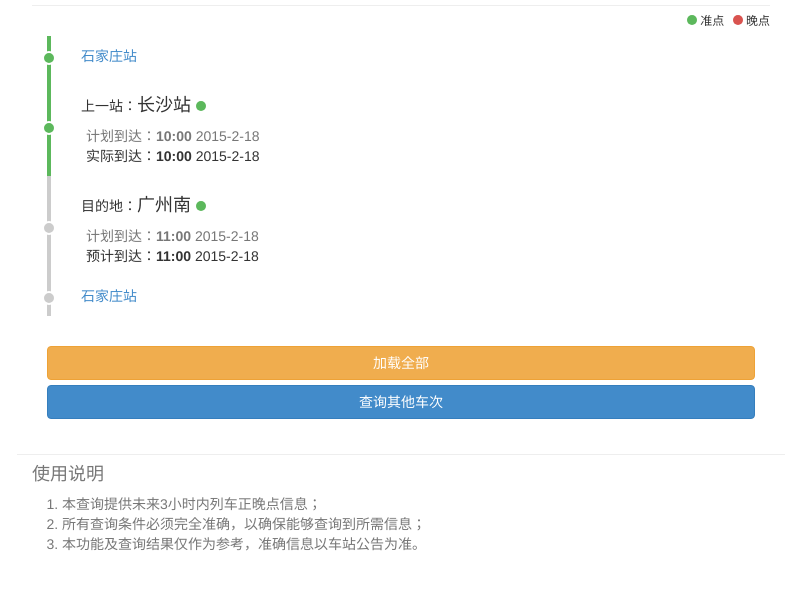
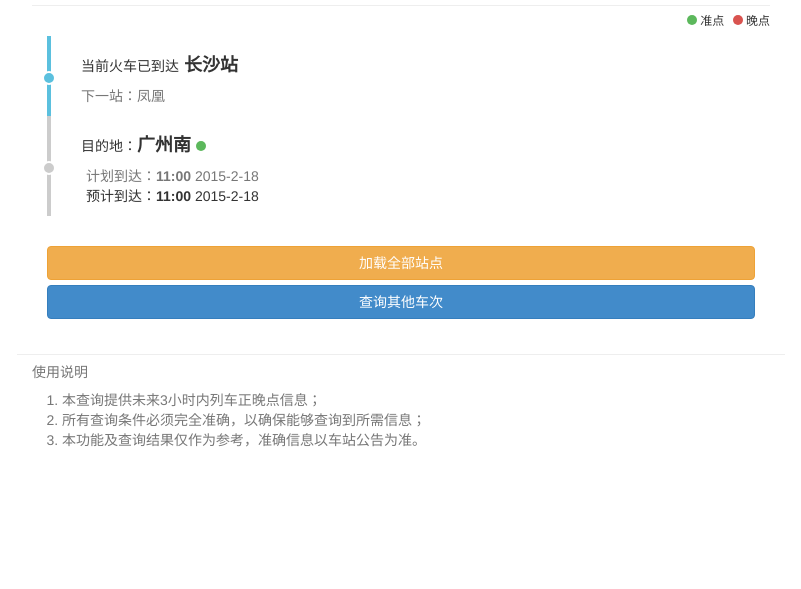
Before and after one commit to SingleByte/TrainStatus, a website: page frontend/index.html in a window 1280 px wide. Shown: the part 67-656 px from the top of the page, without its empty margins (239-1040 px from the left). Drawn offline with Linux system fonts and the light colour scheme.

Commit message:
update by lightingdeng
更新车站列表的内容，更新部分样式

```diff
--- a/frontend/index.html
+++ b/frontend/index.html
@@ -30,50 +30,44 @@
       <ul class="list" id="List">
         <li class="item finished">
           <span class="bubble timepoint"></span>
-          <a class="station" href="javascript:;" data-role="Station">石家庄站</a>
-        </li>
-        <li class="item finished">
-          <span class="bubble timepoint"></span>
           <h4 class="station">
-            <em>上一站：</em>长沙站
-            <span class="bubble stat-ontime"></span>
+            <em>当前火车已到达</em> <strong>长沙站</strong>
           </h4>
-          <p class="text-muted">
-            <em>计划到达：</em><strong>10:00</strong> 2015-2-18
-          </p>
-          <p>
-            <em>实际到达：</em><strong>10:00</strong> 2015-2-18
-          </p>
+          <p class="text-muted">下一站：凤凰</p>
         </li>
         <li class="item">
           <span class="bubble timepoint"></span>
           <h4 class="station">
-            <em>目的地：</em>广州南
+            <em>目的地：</em><strong>广州南</strong>
             <span class="bubble stat-ontime"></span>
           </h4>
+          <div class="time">
             <p class="text-muted">
               <em>计划到达：</em><strong>11:00</strong> 2015-2-18
             </p>
             <p>
               <em>预计到达：</em><strong>11:00</strong> 2015-2-18
             </p>
+          </div>
         </li>
-        <li class="item">
+        <!---
+        <li class="item finished">
           <span class="bubble timepoint"></span>
           <a class="station" href="javascript:;" data-role="Station">石家庄站</a>
         </li>
+        -->
       </ul>
     </section>
 
     <footer class="footer">
-      <a class="btn btn-warning" id="LoadAllBtn" href="javascript:;">加载全部</a>
+      <a class="btn btn-warning" id="LoadAllBtn" href="javascript:;">加载全部站点</a>
       <a class="btn btn-primary" href="search.html">查询其他车次</a>
     </footer>
 
   </section>
 
   <footer class="container site-footer">
-    <h4>使用说明</h4>
+    <h5>使用说明</h5>
     <ol>
       <li>本查询提供未来3小时内列车正晚点信息；</li>
       <li>所有查询条件必须完全准确，以确保能够查询到所需信息；</li>
--- a/frontend/less/trainstatus.base.less
+++ b/frontend/less/trainstatus.base.less
@@ -14,7 +14,7 @@ html, body {
  * 通用样式
  */
 
- .container { max-width: @screen-sm; }
+.container { max-width: @screen-sm; }
 
 .bubble {
   display: inline-block;
@@ -106,7 +106,6 @@ html, body {
 
     p {
       margin-bottom: 0;
-      margin-left: 5px;
     }
 
     em {
@@ -126,11 +125,13 @@ html, body {
       em { font-size: @font-size-h5; }
     }
 
+    .time { margin-left: 5px; }
+
     &.finished {
-      border-left-color: @brand-success;
+      border-left-color: @brand-info;
 
       .timepoint {
-        background-color: @brand-success;
+        background-color: @brand-info;
       }
     }
   }
```
Also changed, not shown: frontend/search.html (+1 -1 lines), frontend/css/trainstatus.css, 1 other file. Lines whose indentation alone changed are shown as unchanged.
